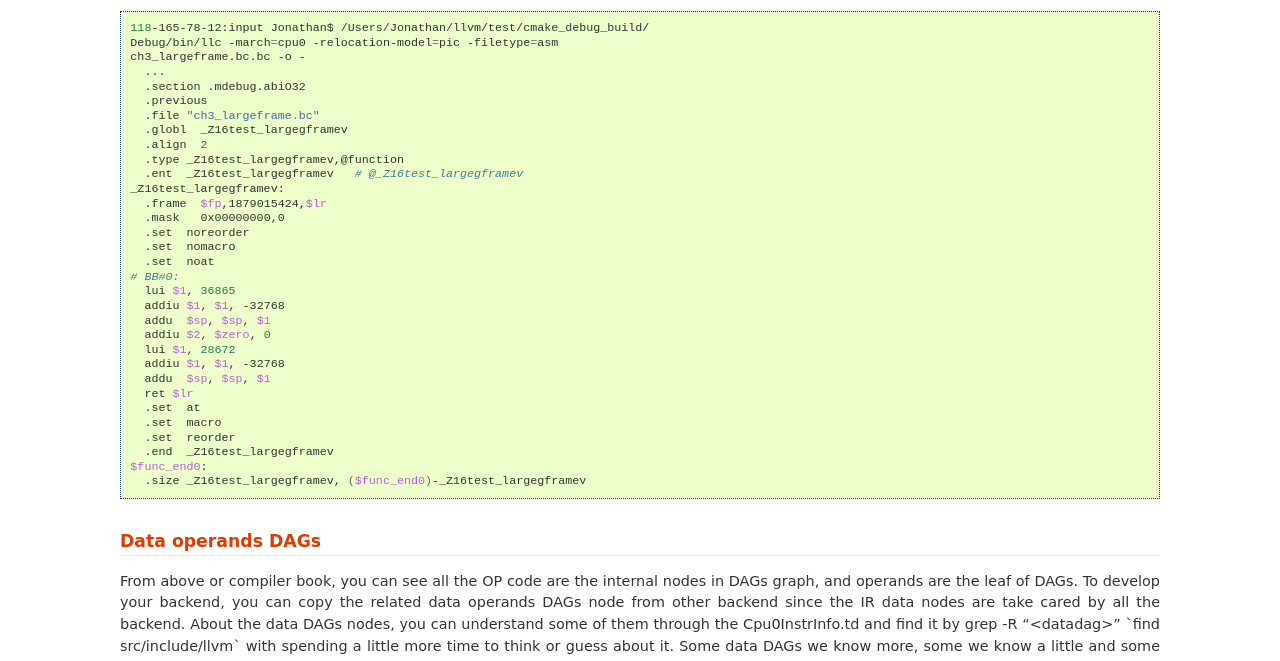
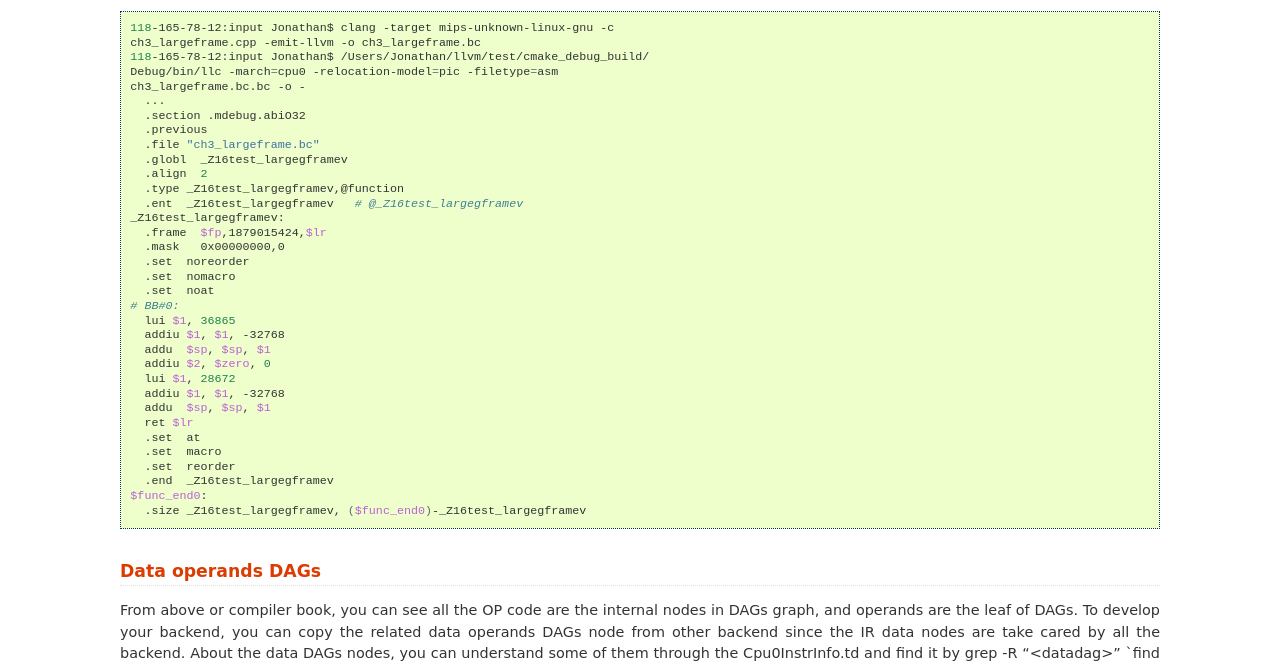
Before and after one commit to Jonathan2251/lbd, a Sphinx documentation site: the page built from source/backendstructure.rst, in a window 1280 px wide and 900 px high, scrolled down 35771 px, cut to the strip 239-900 px from the top of the window. Built offline with Sphinx 7.4.7, drawn with Linux system fonts in a browser that asks for light colours; formulas are drawn with MathJax 3; pages that are not in the unit, such as notebooks, are missing from menus.

Commit message:
Replace ch3-proepilog.ll with ch3_largeframe.cpp

```diff
--- a/source/backendstructure.rst
+++ b/source/backendstructure.rst
@@ -1679,6 +1679,8 @@ Run Chapter3_5 with ch3_largeframe.cpp will get the following result.
 
 .. code-block:: bash
 
+  118-165-78-12:input Jonathan$ clang -target mips-unknown-linux-gnu -c
+  ch3_largeframe.cpp -emit-llvm -o ch3_largeframe.bc
   118-165-78-12:input Jonathan$ /Users/Jonathan/llvm/test/cmake_debug_build/
   Debug/bin/llc -march=cpu0 -relocation-model=pic -filetype=asm
   ch3_largeframe.bc.bc -o -
```
